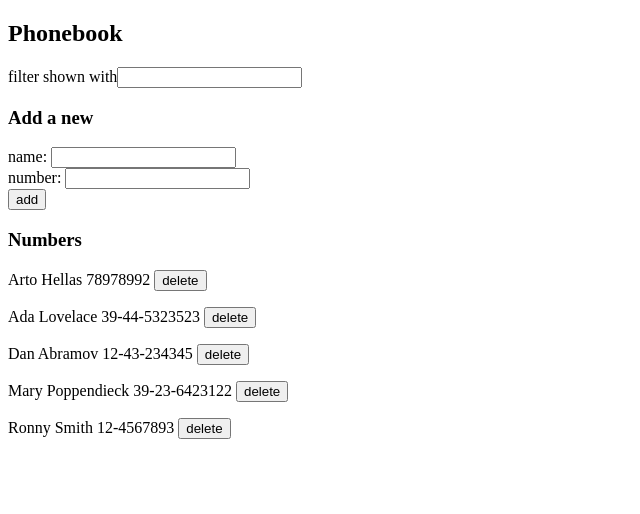
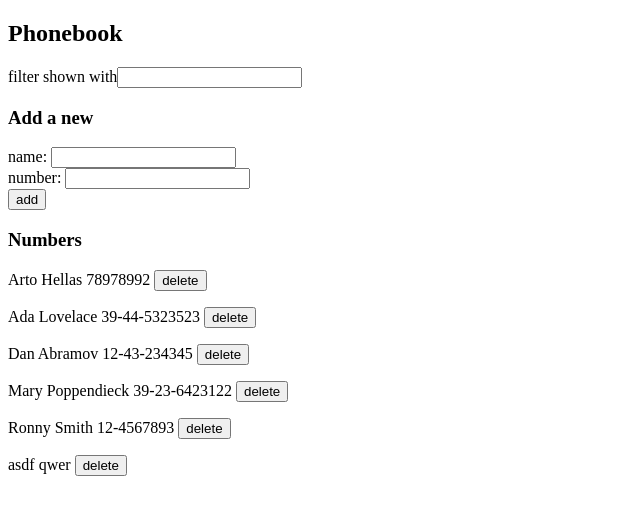
Before and after one commit to DomDomo/fullstackopen-course, a React (Create React App) app in the folder part2/phonebook/: page / in a window 1280 px wide. Shown: the top 514 px of the page, without its empty margins (0-640 px from the left). Built offline with nearby package versions, Linux system fonts and the light colour scheme; data requests are answered from the project's data file.

Commit message:
Finish 2.20

```diff
--- a/part2/phonebook/db.json
+++ b/part2/phonebook/db.json
@@ -24,6 +24,11 @@
       "name": "Ronny Smith",
       "number": "12-4567893",
       "id": 5
+    },
+    {
+      "name": "asdf",
+      "number": "qwer",
+      "id": 6
     }
   ]
 }
--- a/part2/phonebook/src/App.js
+++ b/part2/phonebook/src/App.js
@@ -80,6 +80,14 @@ const App = () => {
     setNewNumber(event.target.value);
   };
 
+  const addStateMessage = (message) => {
+    setStateMessage(message);
+
+    setTimeout(() => {
+      setStateMessage(null)
+    }, 5000)
+  }
+
   const deletePerson = (person) => {
     if(!(window.confirm(`Delete ${person.name} ?`))) return;
 
@@ -95,15 +103,18 @@ const App = () => {
         }
         addStateMessage(message);
       })
+      .catch(error => {
+        console.error(error);
+        const message = {
+          message: `Information of ${person.name} has already been removed from the server`,
+          type: "error"
+        }
+        addStateMessage(message);
+        setPersons(persons.filter(p => p.id !== person.id));
+      })
   };
 
-  const addStateMessage = (message) => {
-    setStateMessage(message);
 
-    setTimeout(() => {
-      setStateMessage(null)
-    }, 5000)
-  }
 
   const addPerson = (event) => {
     event.preventDefault();
@@ -135,6 +146,15 @@ const App = () => {
           type: "success"
         }
         addStateMessage(message);
+      })
+      .catch(error => {
+        console.error(error);
+        const message = {
+          message: `Information of ${person.name} has already been removed from the server`,
+          type: "error"
+        }
+        addStateMessage(message);
+        setPersons(persons.filter(p => p.id !== person.id));
       })
 
 
```
